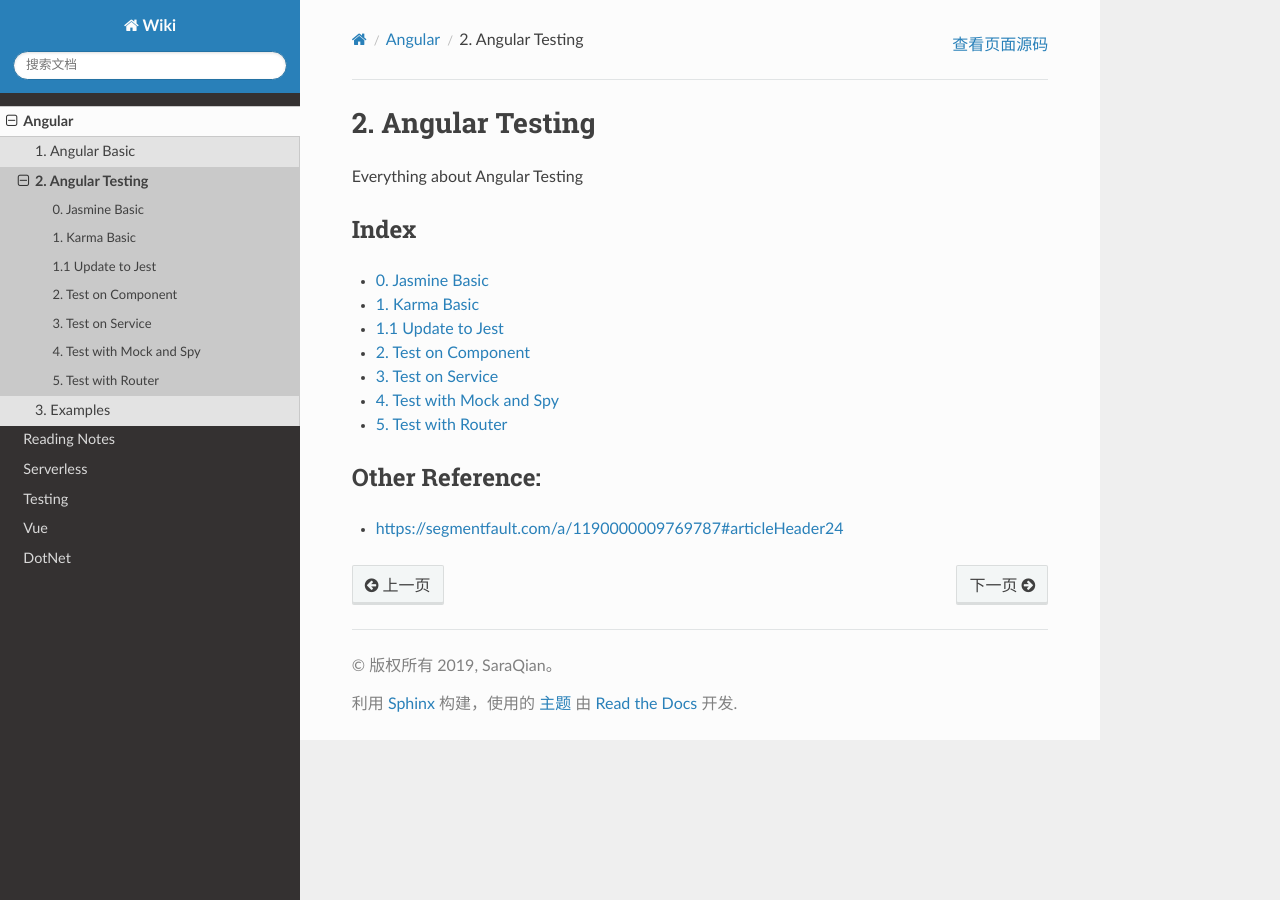
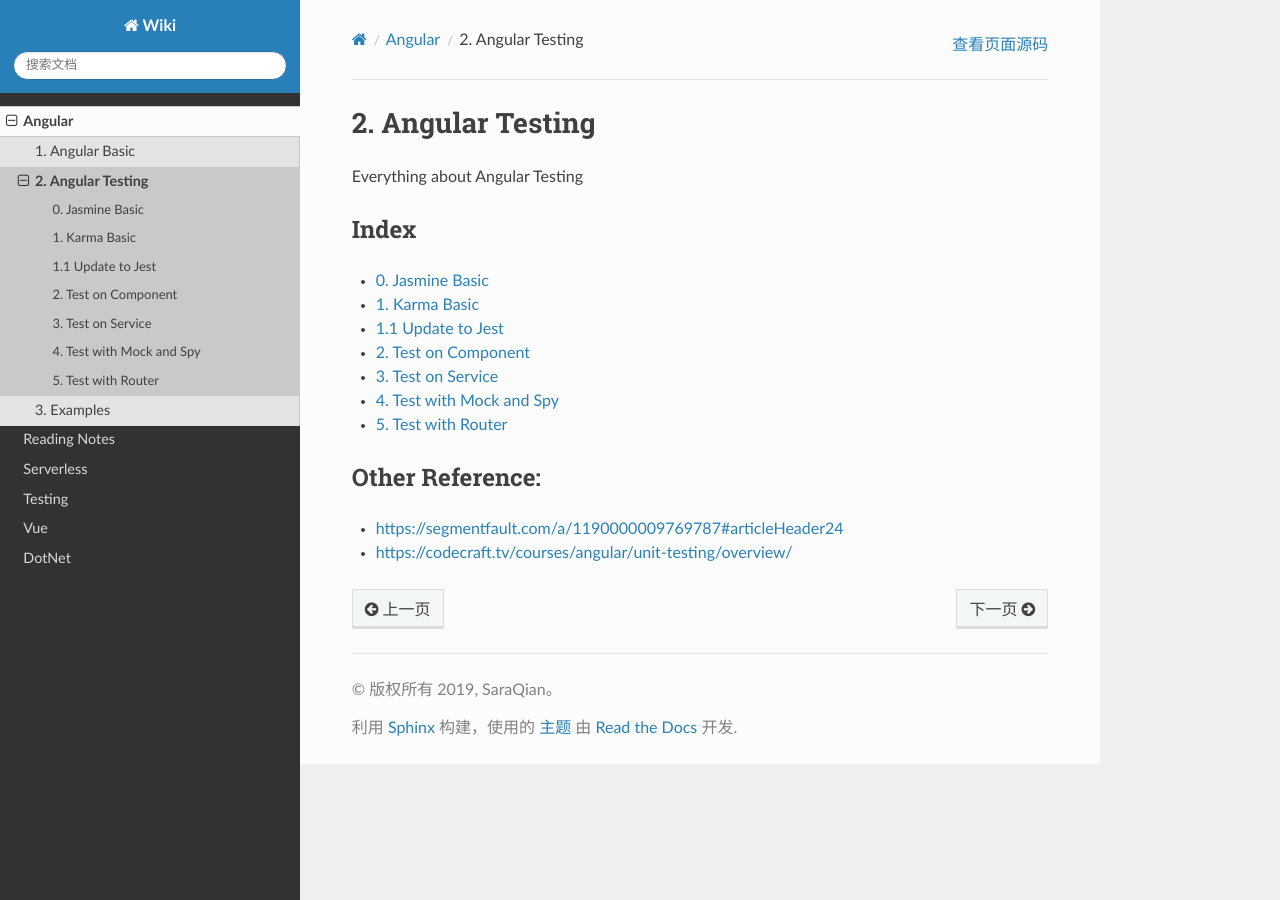
Before and after one commit to abigail830/Sphinx_wiki, a Sphinx documentation site: the page built from source/Angular/2_AngularTesting/index.rst, in a window 1280 px wide. Built offline with Sphinx 7.4.7 and the Read the Docs theme 2.0.0, drawn with Linux system fonts in a browser that asks for light colours; some of the changed lines change nothing that is shown.

Commit message:
Update index.rst

```diff
--- a/source/Angular/2_AngularTesting/index.rst
+++ b/source/Angular/2_AngularTesting/index.rst
@@ -18,3 +18,4 @@ Other Reference:
 ---------------
 
 * https://segmentfault.com/a/1190000009769787#articleHeader24
+* https://codecraft.tv/courses/angular/unit-testing/overview/
```
